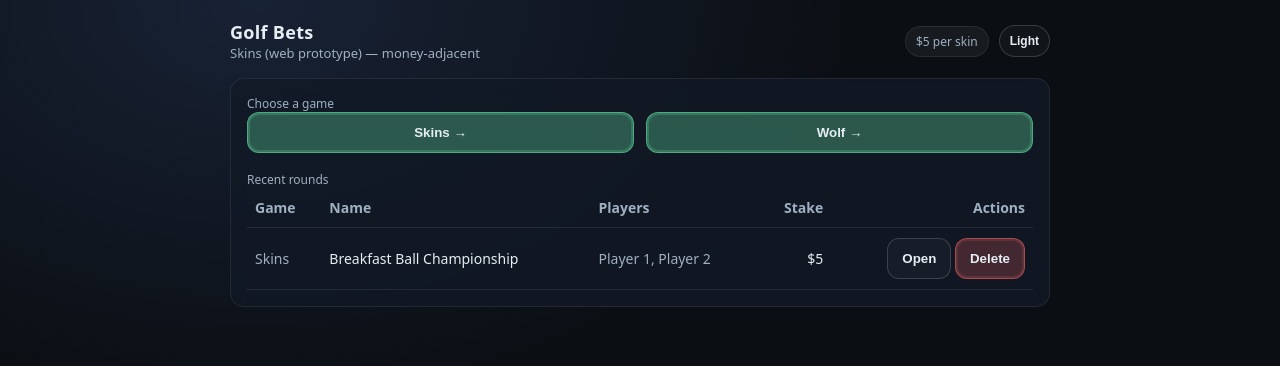
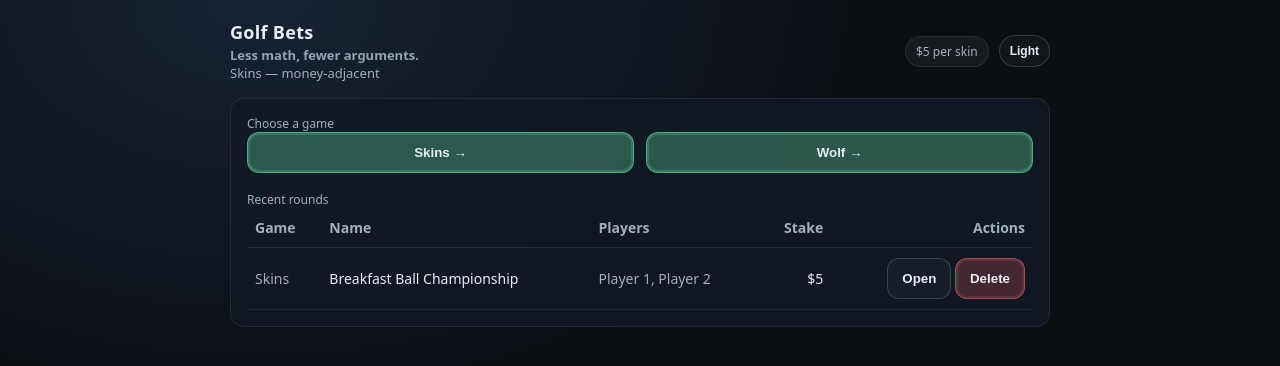
Before and after one commit to shawncheatham/golfbets, a React app in the folder app/: page / in a window 1280 px wide. Shown: the top 366 px of the page. Built offline with nearby package versions, Linux system fonts and the light colour scheme; the HTML template or start-up script is replaced by a standard one.

Commit message:
UX: add tagline 'Less math, fewer arguments.'

```diff
--- a/app/src/App.css
+++ b/app/src/App.css
@@ -69,6 +69,18 @@ a { color: inherit; }
 .brand span {
   color: var(--muted);
   font-size: 13px;
+}
+
+.tagline {
+  color: var(--text);
+  opacity: 0.92;
+  font-weight: 700;
+  margin-top: 2px;
+}
+
+.subbrand {
+  color: var(--muted);
+  font-size: 12px;
 }
 
 .card {
--- a/app/src/App.tsx
+++ b/app/src/App.tsx
@@ -369,7 +369,8 @@ export default function App() {
       <div className="header">
         <div className="brand">
           <h1>Golf Bets</h1>
-          <span>{round.game === 'wolf' ? 'Wolf (web prototype) — points' : 'Skins (web prototype) — money-adjacent'}</span>
+          <span className="tagline">Less math, fewer arguments.</span>
+          <span className="subbrand">{round.game === 'wolf' ? 'Wolf — points' : 'Skins — money-adjacent'}</span>
         </div>
 
         <div className="headerRight">
```
